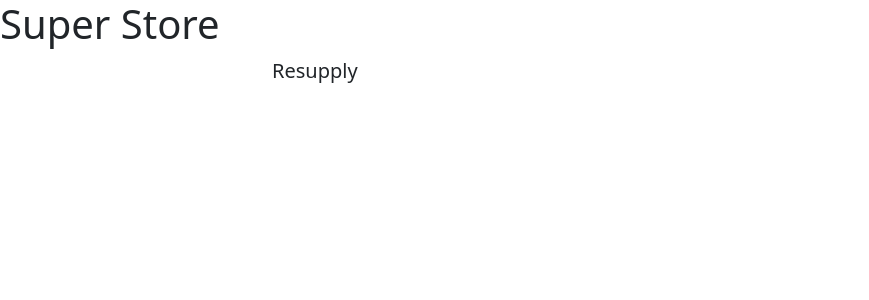
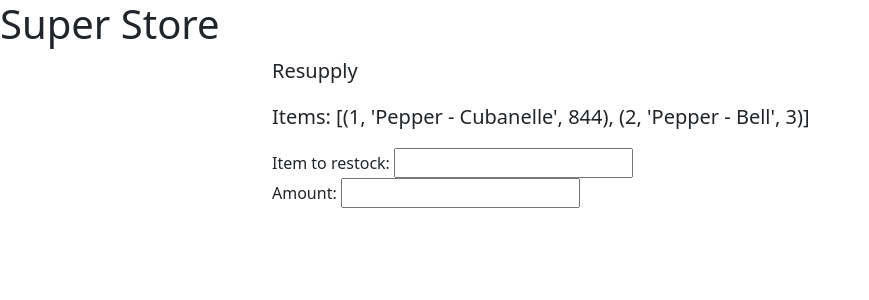
Before and after one commit to UVM-CS195-F22/FinalProject-lscholfi-kpolitza, a Flask app: page /resupply in a window 1280 px wide. Shown: the top 300 px of the page, without its empty margins (0-869 px from the left). Run offline with Flask 2, Linux system fonts and the light colour scheme; a user stored in the database is signed in.

Commit message:
added html

```diff
--- a/app.py
+++ b/app.py
@@ -87,7 +87,8 @@ def history():
 def resupply():
     username = session['username']
     is_supplier = session['is_supplier']
-    return render_template('resupply.html')
+    owned_items = get_owned_items(username)
+    return render_template('resupply.html',owned_products=owned_items)
 
 '''
 welcomes user to superstore website
@@ -114,7 +115,7 @@ allows user to restock existing items or add a new one
 input: None
 output: None
 '''
-def resupply(username):
+def restock(username):
     print("(1) to restock product")
     print("(2) to deliver a new item")
     choice = int(input("=> "))
@@ -368,6 +369,11 @@ def get_user_balance(username):
     return (int(balance[0][0]))
 
 
+def get_owned_items(username):
+    owned_products = cur.execute(f"SELECT Inventory.item_id, Inventory.item_name, Inventory.quantity FROM \
+                                     (Inventory INNER JOIN Users ON Users.username = Inventory.supplier) WHERE Inventory.supplier = Users.username \
+                                     AND Users.username = '{username}';").fetchall()
+    return (owned_products)
 
 '''
 performes a query on superstore.db
--- a/templates/resupply.html
+++ b/templates/resupply.html
@@ -6,8 +6,11 @@
 
 <div class="col-md-10 col-lg-8 mx-lg-auto mx-md-auto">
   <p class="lead">Resupply</p>
+  <p class="lead">Items: {{owned_products}}</p>
 
   <form method="POST">
+     <div><label>Item to restock: <input type="text" name="item" value="" /></label></div>
+     <div><label>Amount: <input type="number" name="amount" value=""/></label></div>
 
   </form>
 
```
